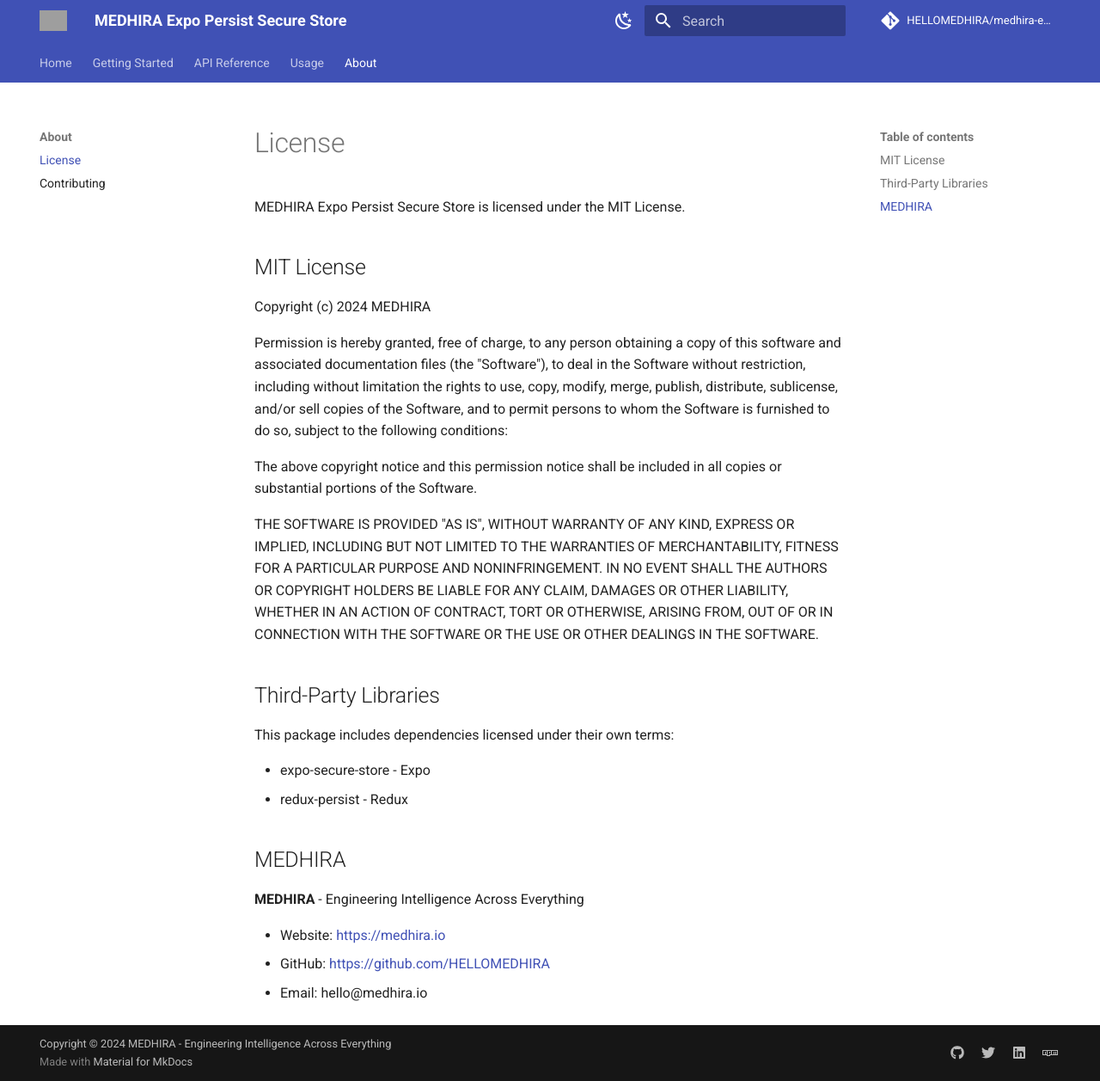
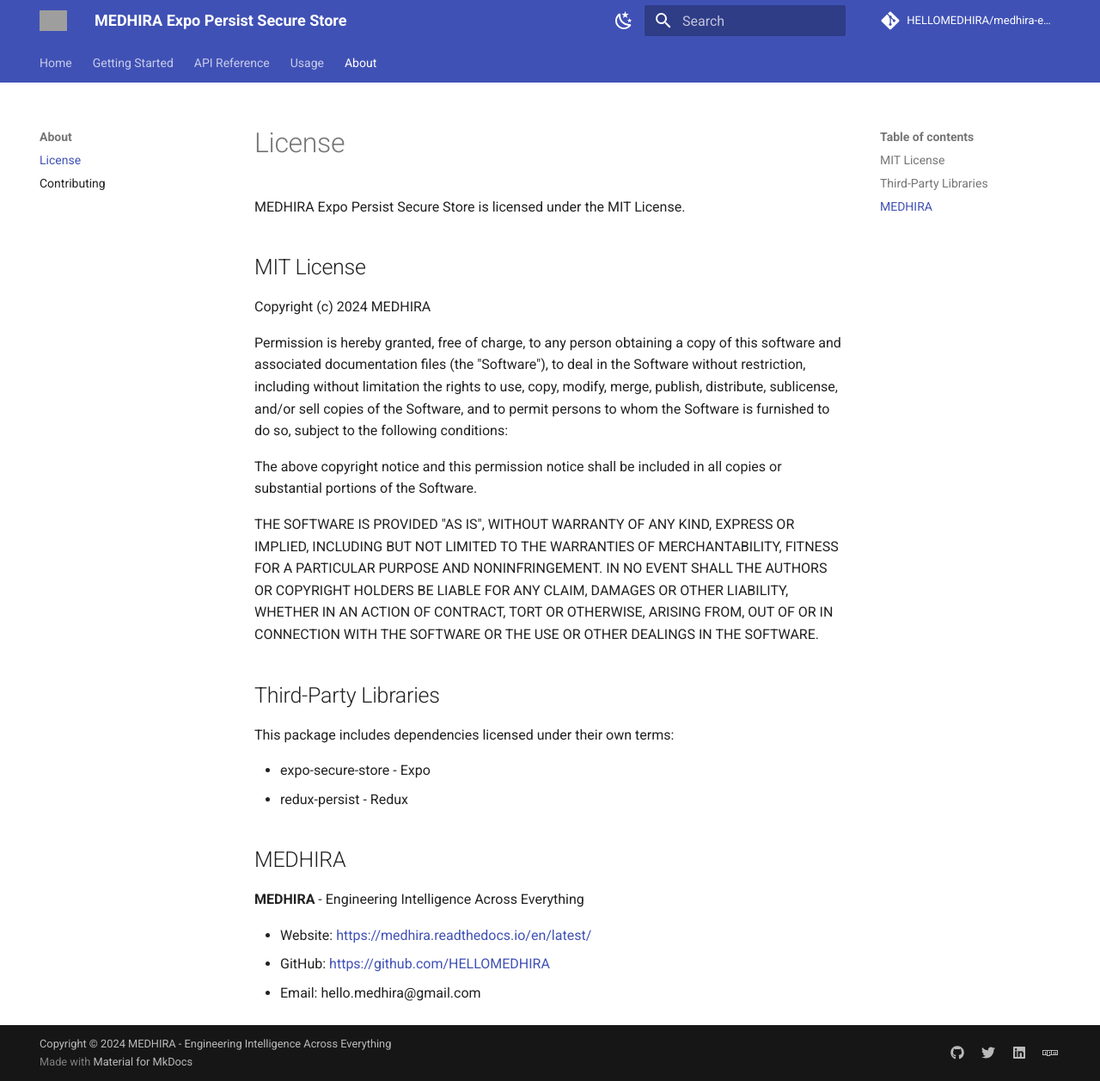
Before and after one commit to HELLOMEDHIRA/medhira-expo-persist-secure-store, an MkDocs documentation site: the page built from docs/about/license.md, in a window 1280 px wide and 1257 px high. Shown: the whole window at 86% size. Built offline with MkDocs 1.6.1 and Material for MkDocs 9.7.7, drawn with Linux system fonts in a browser that asks for light colours; comment, search, counter and statistics services are not loaded; grey boxes are pictures that could not be loaded.

Commit message:
docs updated

```diff
--- a/docs/about/license.md
+++ b/docs/about/license.md
@@ -35,6 +35,6 @@ This package includes dependencies licensed under their own terms:
 
 **MEDHIRA** - Engineering Intelligence Across Everything
 
-- Website: [https://medhira.io](https://medhira.io)
+- Website: [https://medhira.readthedocs.io/en/latest/](https://medhira.readthedocs.io/en/latest/)
 - GitHub: [https://github.com/HELLOMEDHIRA](https://github.com/HELLOMEDHIRA)
-- Email: hello@medhira.io
+- Email: hello.medhira@gmail.com
--- a/mkdocs.yml
+++ b/mkdocs.yml
@@ -68,7 +68,7 @@ extra:
     - icon: fontawesome/brands/twitter
       link: https://twitter.com/medhira
     - icon: fontawesome/brands/linkedin
-      link: https://linkedin.com/company/medhira
+      link: https://linkedin.com/in/smuniharish
     - icon: fontawesome/brands/npm
       link: https://www.npmjs.com/package/medhira-expo-persist-secure-store
   version: 0.0.1
--- a/package.json
+++ b/package.json
@@ -51,7 +51,7 @@
   "contributors": [
     "MEDHIRA Team"
   ],
-  "author": "MEDHIRA <hello.medhira@gmail.com> (https://medhira.io)",
+  "author": "MEDHIRA <hello.medhira@gmail.com> (https://medhira.readthedocs.io/en/latest/)",
   "license": "MIT",
   "bugs": {
     "url": "https://github.com/HELLOMEDHIRA/medhira-expo-persist-secure-store/issues"
```
Also changed, not shown: README.md (+2 -2 lines), docs/about/contributing.md (+1 -1 lines), docs/index.md (+1 -1 lines).
